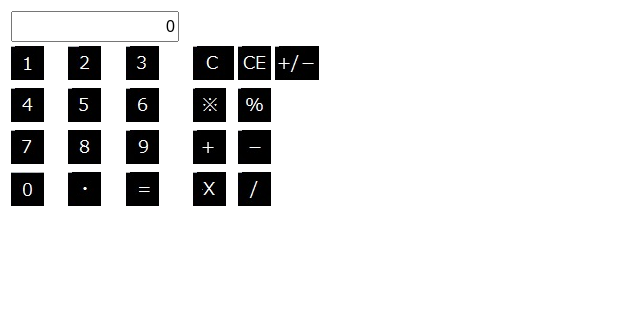
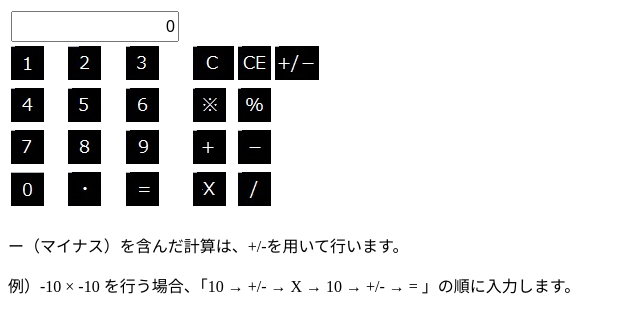
Before and after one commit to PythonPG/dentaku, a plain HTML site: page index.html in a window 1280 px wide. Shown: the whole page, without its empty margins (0-640 px from the left). Drawn offline with Linux system fonts and the light colour scheme.

Commit message:
マイナスを含んだ計算の説明追加

```diff
--- a/index.html
+++ b/index.html
@@ -22,6 +22,8 @@
     <tr><td></td><td><a href="#"  onclick="Operation('*');"><img src="img/X.jpg"></a></td><td><a href="#"  onclick="Operation('/');"><img src="img/WARU.jpg"></a></td><td></td></tr>
   </table>
   </form>
+  <p>ー（マイナス）を含んだ計算は、+/-を用いて行います。</p>
+  <p>例）-10 × -10 を行う場合、「10 → +/- → X → 10 → +/- → = 」の順に入力します。</p>
 <script src="js/main.js"></script>
 </body>
 </html>
```
